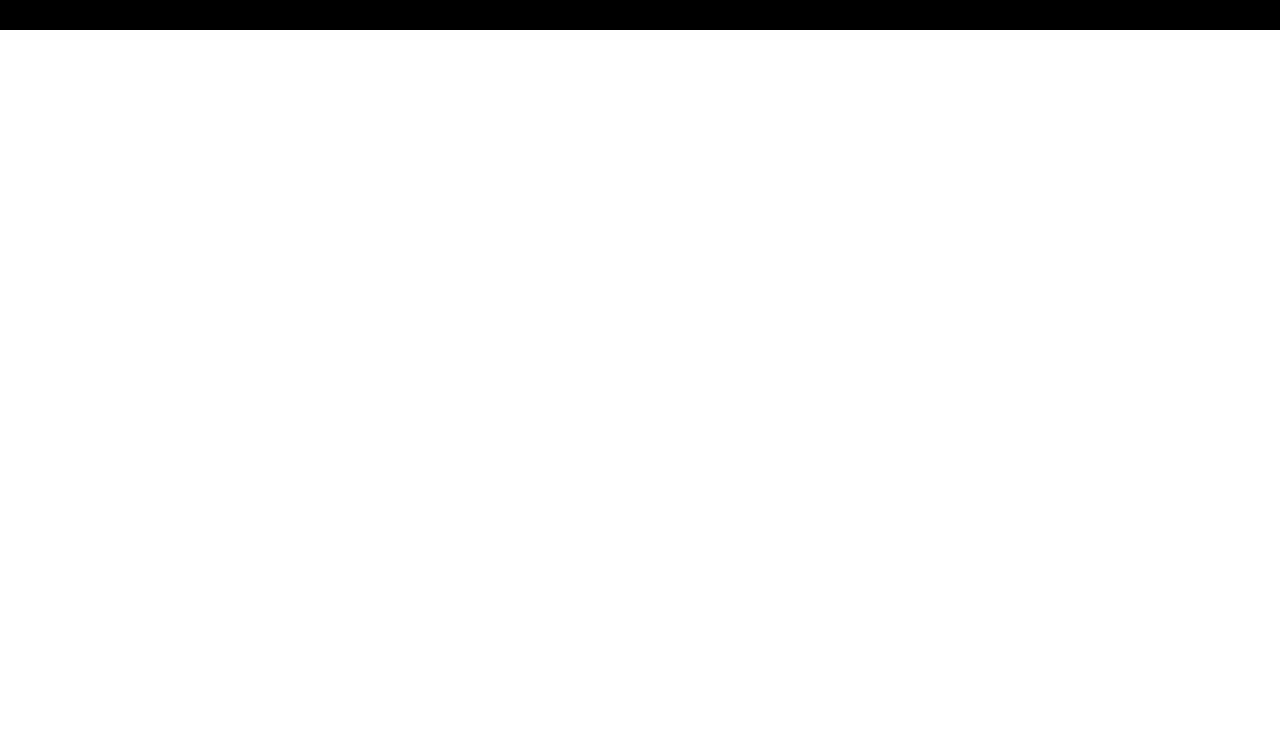
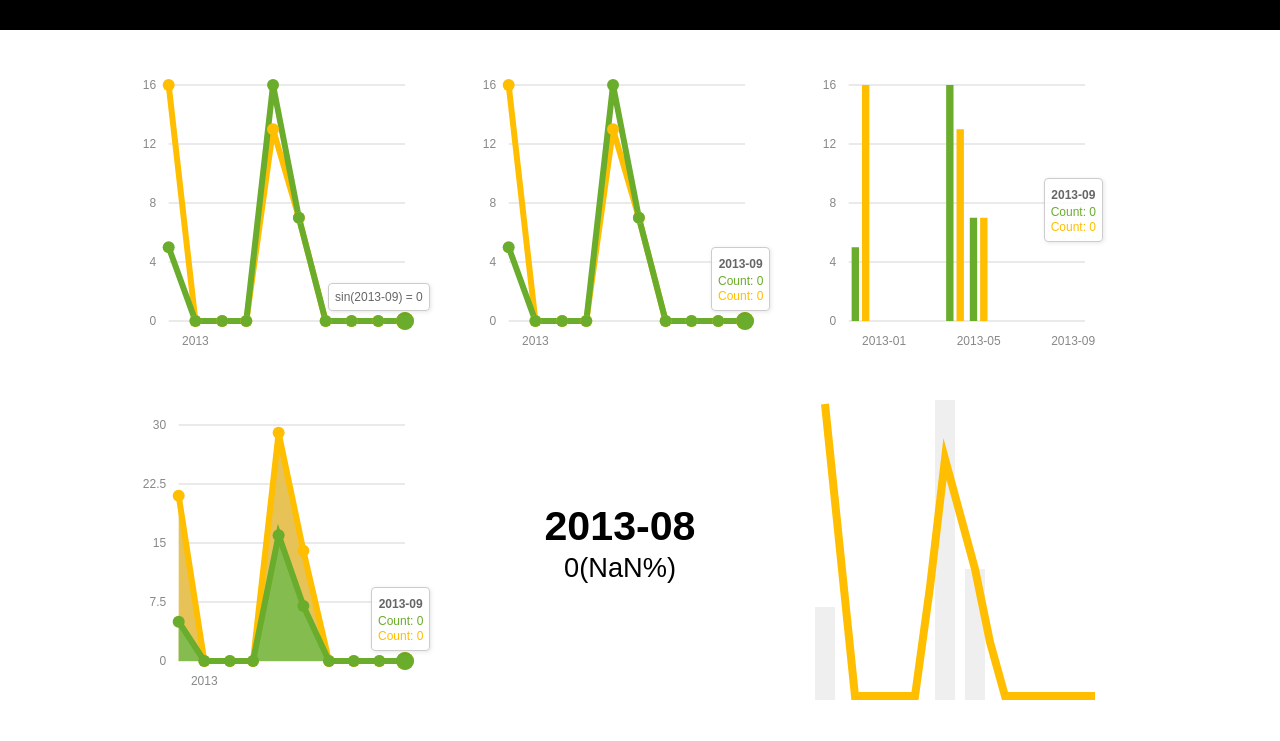
Before and after one commit to movabletype/mt-chart-api-sdk-js, a website: page sample/index.html in a window 1280 px wide. Shown: the top 741 px of the page. Drawn offline with Linux system fonts and the light colour scheme; files that its build step writes are made by us from their sources; no server answers.

Commit message:
changed stylesheet url in sample/index.html

```diff
--- a/sample/index.html
+++ b/sample/index.html
@@ -5,12 +5,12 @@
   <meta name="viewport" content="width=device-width, initial-scale=1.0" />
   <title>Sample Graph</title>
   <link rel="stylesheet" href="css/jquery-ui.min.css">
-  <link rel="stylesheet" href="../dist/mtchart.css">
+  <link rel="stylesheet" href="../lib/mtchart.css">
   <link rel="stylesheet" href="css/sample.css">
   <script src="js/jquery-1.9.1.min.js"></script>
   <script src="js/jquery-ui-1.10.1.min.js"></script>
   <script src="js/underscore-min.js"></script>
-  <script src="../dist/mtchart.min.js"></script>
+  <script src="../lib/mtchart.min.js"></script>
 </head>
 <body>
   <div id="header"></div>
```
